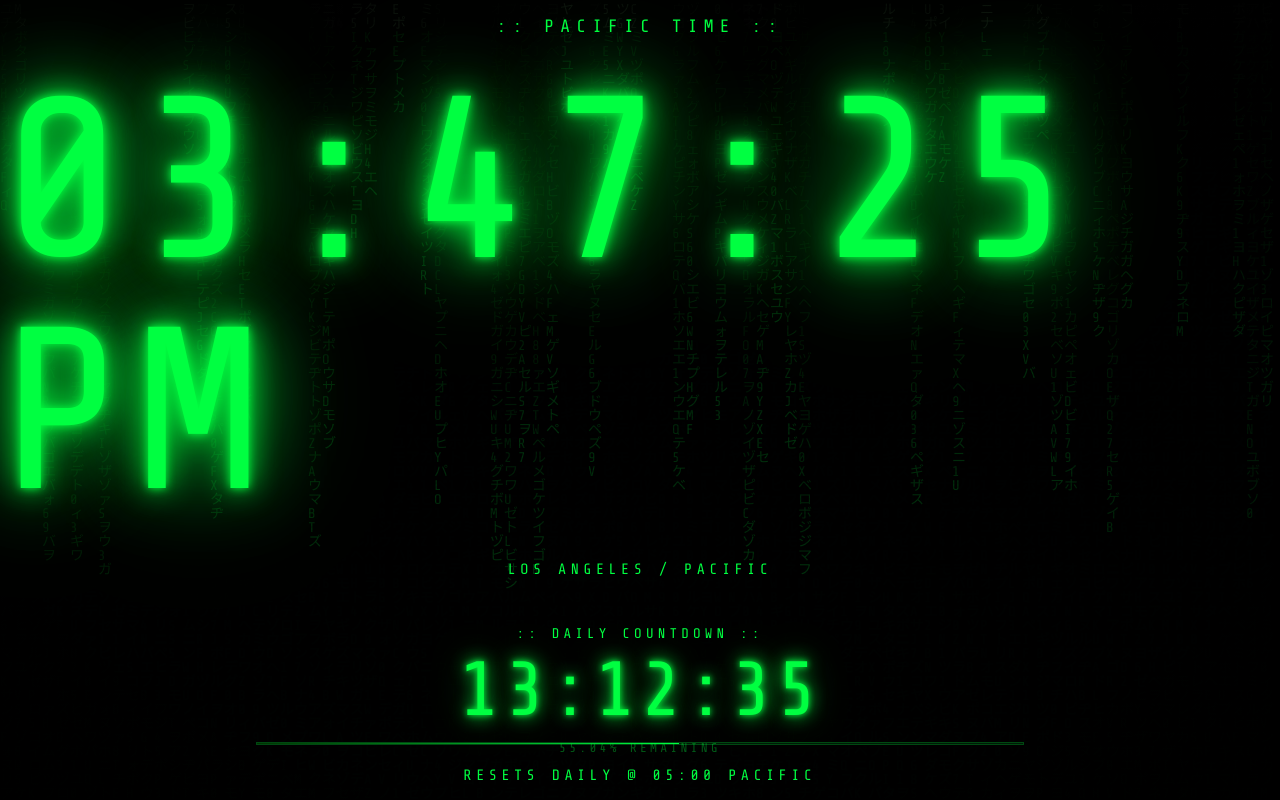
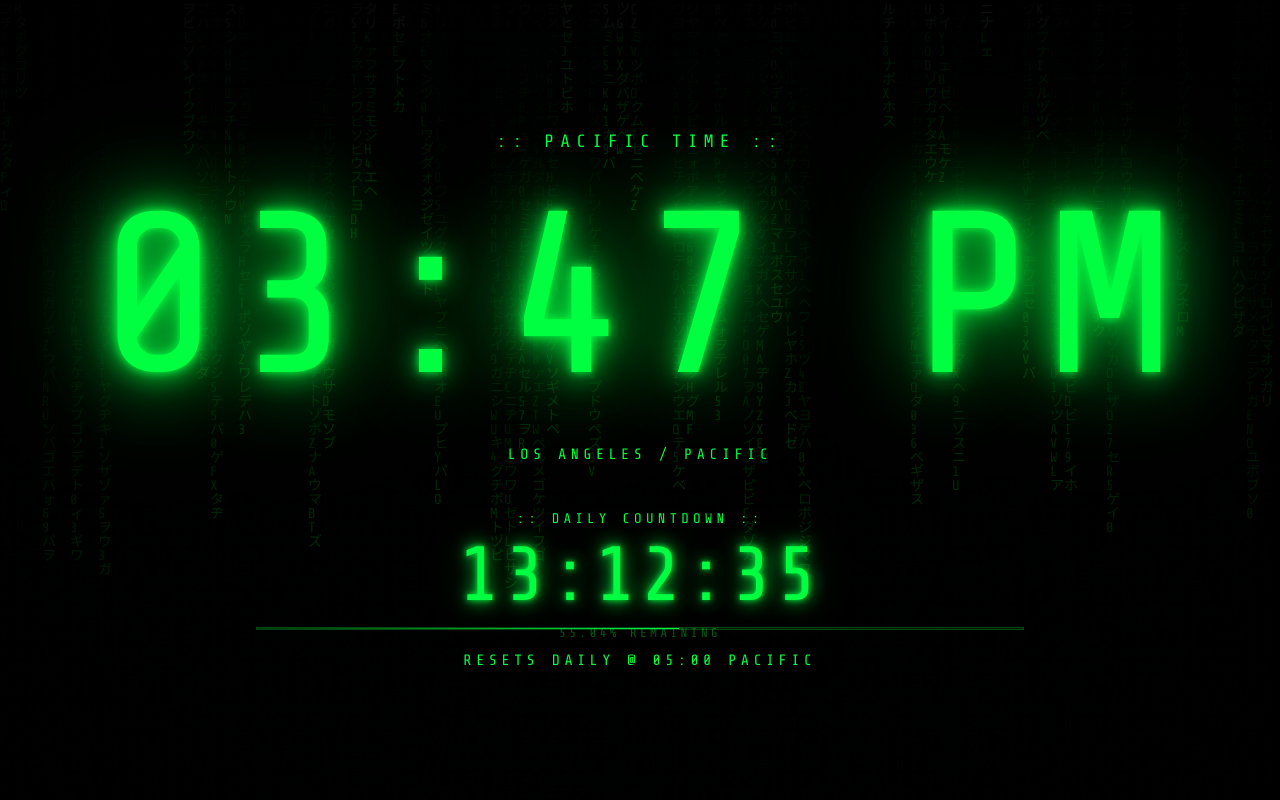
Before and after one commit to zdevelops1/escapethematrix, a plain HTML site: page index.html in a window 1280 px wide. Drawn offline with nearby package versions, Linux system fonts and the light colour scheme.

Commit message:
Remove seconds from main clock, show only hour:minute AM/PM
Co-Authored-By: Claude Opus 4.6 (1M context) <noreply@anthropic.com>

```diff
--- a/index.html
+++ b/index.html
@@ -309,13 +309,13 @@
     const now = new Date();
     const ptFormatter = new Intl.DateTimeFormat('en-US', {
       timeZone: 'America/Los_Angeles',
-      hour: 'numeric', minute: 'numeric', second: 'numeric',
+      hour: 'numeric', minute: 'numeric',
       hour12: true
     });
     const parts = ptFormatter.formatToParts(now);
     const get = (type) => String(parseInt(parts.find(p => p.type === type).value)).padStart(2, '0');
     const period = parts.find(p => p.type === 'dayPeriod').value;
-    return get('hour') + ':' + get('minute') + ':' + get('second') + ' ' + period;
+    return get('hour') + ':' + get('minute') + ' ' + period;
   }
 
   function tick() {
```
